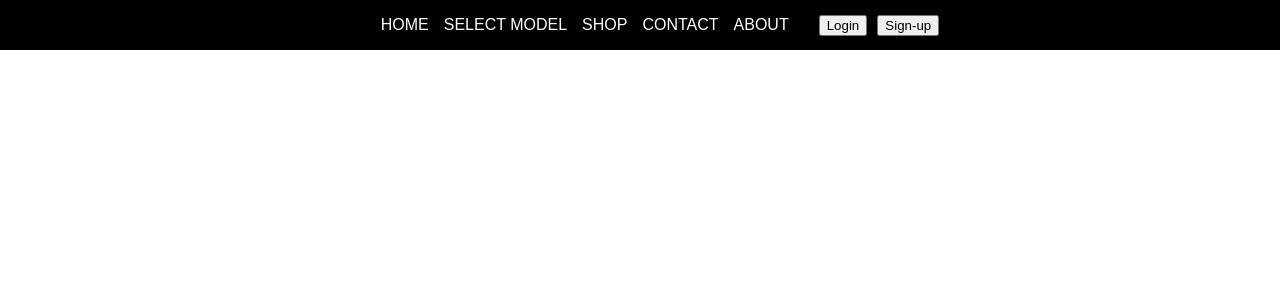
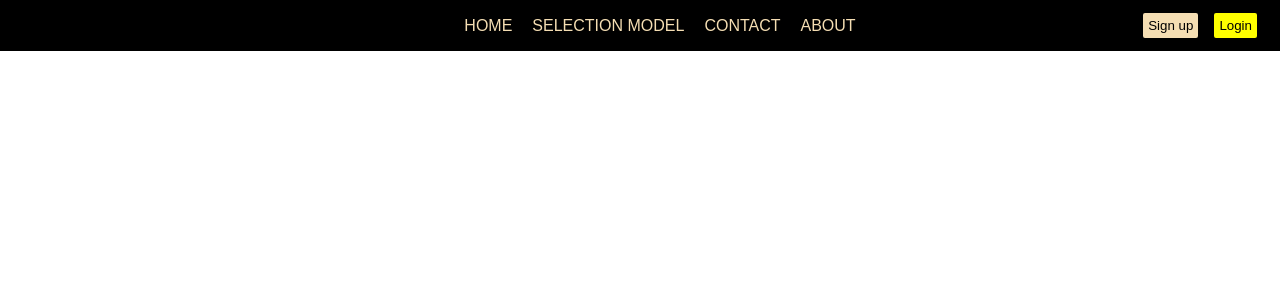
Before and after one commit to dsimplichev/martimoto, a React (Create React App) app: page / in a window 1280 px wide. Shown: the top 300 px of the page. Built offline with nearby package versions, Linux system fonts and the light colour scheme.

Commit message:
looks good

```diff
--- a/src/App.js
+++ b/src/App.js
@@ -1,5 +1,6 @@
 import { Route, Routes, Router } from "react-router-dom";
 import Nav from "./pages/navbar/Nav";
+
 
 
 function App() {
--- a/src/index.js
+++ b/src/index.js
@@ -2,11 +2,12 @@ import React from 'react';
 import ReactDOM from 'react-dom/client';
 import './index.css';
 import App from './App';
+import { BrowserRouter } from 'react-router-dom';
 
 
 const root = ReactDOM.createRoot(document.getElementById('root'));
 root.render(
-  <React.StrictMode>
+  <BrowserRouter>
     <App />
-  </React.StrictMode>
+  </BrowserRouter>
 );
--- a/src/pages/navbar/Nav.jsx
+++ b/src/pages/navbar/Nav.jsx
@@ -1,25 +1,28 @@
-import './nav.css'
+import './nav.css';
+import { Link } from 'react-router-dom';
+
 
 function Nav() {
 
+
     return (
-       <nav className="nav-bar">
-        <ul className="nav">
-        <li><a href="#">HOME</a></li>
-        <li><a href="#">SELECT MODEL</a></li>
-        <li><a href="#">SHOP</a></li>
-        <li><a href="#">CONTACT</a></li>
-        <li><a href="#">ABOUT</a></li>
-      </ul>
-
-      <div class="btn-nav">
-        <button type="button" className="login">Login</button>
-        <button type="button" className="Sign-up">Sign-up</button>
-      </div>
-      </nav>
-    )
+        <div className="navbar">
+            <div className="navbar-content">
+                <ul className="nav-links">
+                    <li><Link to="/">HOME</Link></li>
+                    <li><Link to="/recipes">SELECTION MODEL</Link></li>
+                    <li><Link to="/add-recipes">CONTACT</Link></li>
+                    <li><Link to="/news">ABOUT</Link></li>
+                </ul>
+                <div className="btn">
+                        <>
+                            <button className='sign_up' >Sign up</button>
+                            <button className='login' >Login</button>
+                        </>
+                </div>
+            </div>
+        </div>
+    );
 }
 
-
-
 export default Nav;
--- a/src/pages/navbar/nav.css
+++ b/src/pages/navbar/nav.css
@@ -1,36 +1,59 @@
-.nav-bar {
+
+.navbar {
     background-color: black;
+    padding: 10px 20px;
     display: flex;
-    gap: 15px;
+    justify-content: space-between;
     align-items: center;
-    justify-content: center;
+    color: white;
+    position: relative;
+}
+
+.navbar-content {
+    display: flex;
+    justify-content: space-between;
+    align-items: center;
+    width: 100%;
+}
+
+.nav-links {
+    list-style: none;
+    display: flex;
+    gap: 20px;
+    position: absolute;
+    left: 50%;
+    transform: translateX(-50%);
+}
+
+.nav-links li a {
+    text-decoration: none;
+    color: wheat;
+    font-size: 16px;
+    transition: color 0.3s;
+}
+
+.nav-links li a:hover {
+    color: yellow;
+}
+
+.btn {
+    display: flex;
+    gap: 10px;
+    margin-left: auto;
 
 }
 
-.nav{
-    display: flex;
+.login {
+    background-color: yellow;
+    border-radius: 5px;
+    border: solid black;
+    padding: 5px 5px;
 
 }
 
-.nav li {
-    margin-right: 15px;
-
+.sign_up {
+    background-color: wheat;
+    border-radius: 5px;
+    border: solid black;
+    padding: 5px 5px;
 }
-
-.nav li a {
-    color: white;
-    text-decoration: none;
-
-}
-
-.nav li a:hover {
-    color: yellow;
-}
-
-.btn-nav {
-    display: flex;
-    align-items: center;
-    gap: 10px;
-
-
-}
```
